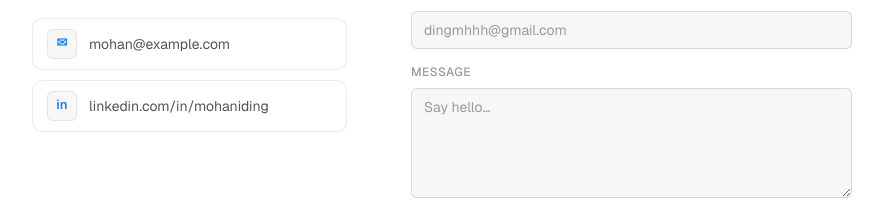
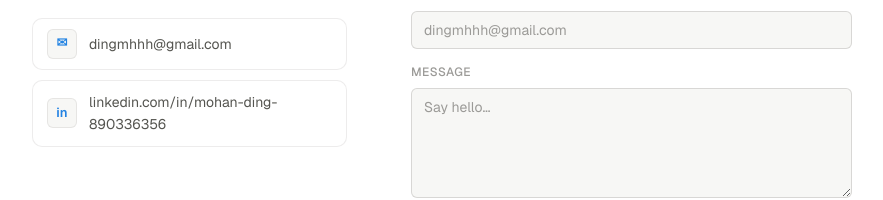
Before and after one commit to dingmhhh/portfolio-site, a plain HTML site: page index.html in a window 1280 px wide. Shown: the part 4027-4227 px from the top of the page, without its empty margins (198-1081 px from the left). Drawn offline with nearby package versions, Linux system fonts and the light colour scheme.

Commit message:
update content

```diff
--- a/index.html
+++ b/index.html
@@ -348,13 +348,13 @@
             I'm actively seeking data analytics, product analytics, or technology management opportunities. Feel free to reach out!
           </p>
           <div class="contact-links">
-            <a href="mailto:mohan@example.com" class="contact-link">
+            <a href="mailto:dingmhhh@gmail.com" class="contact-link">
               <span class="contact-icon">✉</span>
-              <span>mohan@example.com</span>
+              <span>dingmhhh@gmail.com</span>
             </a>
             <a href="https://www.linkedin.com/in/mohan-ding-890336356/" target="_blank" rel="noopener" class="contact-link">
               <span class="contact-icon">in</span>
-              <span>linkedin.com/in/mohaniding</span>
+              <span>linkedin.com/in/mohan-ding-890336356</span>
             </a>
           </div>
         </div>
```
